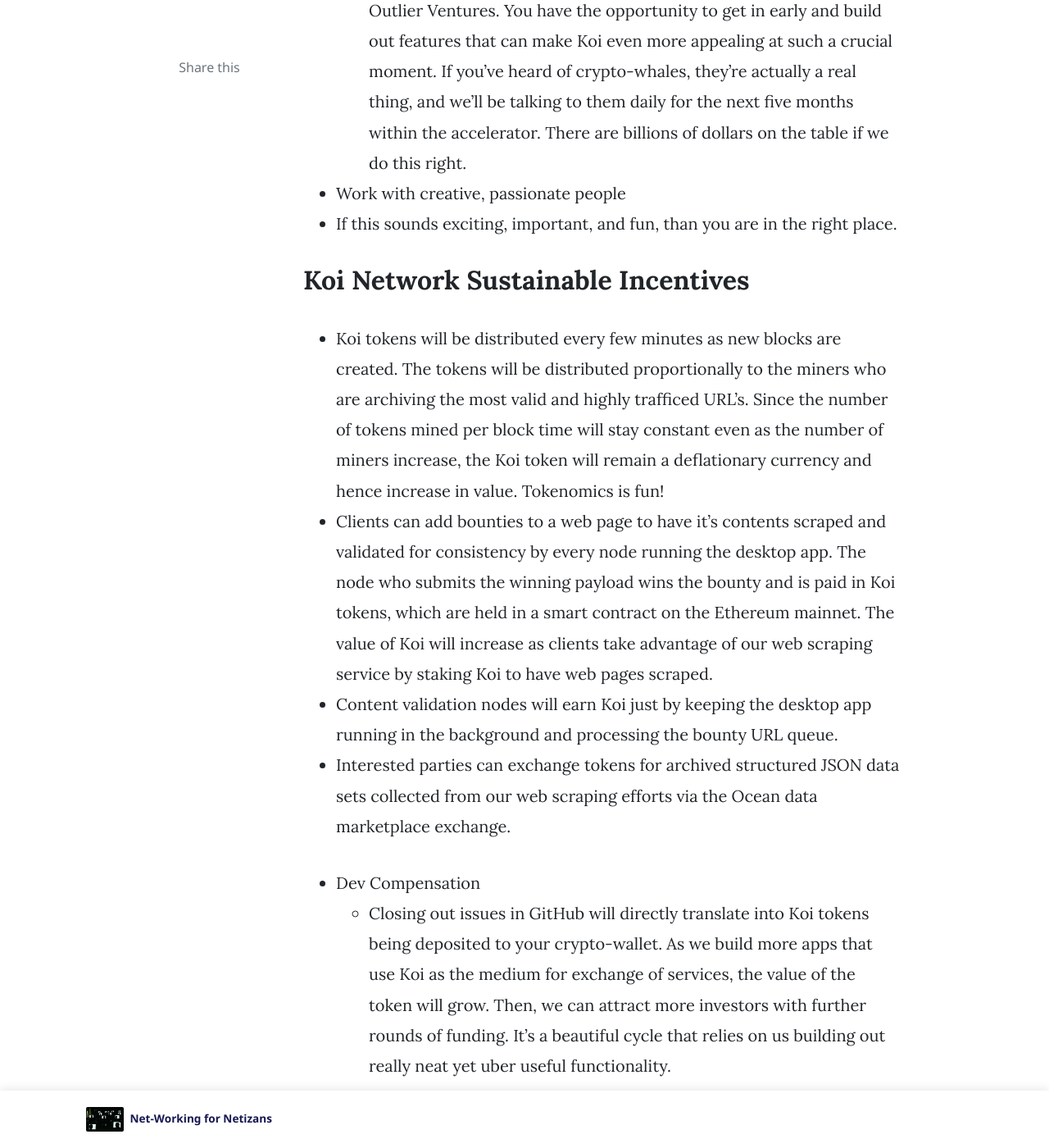
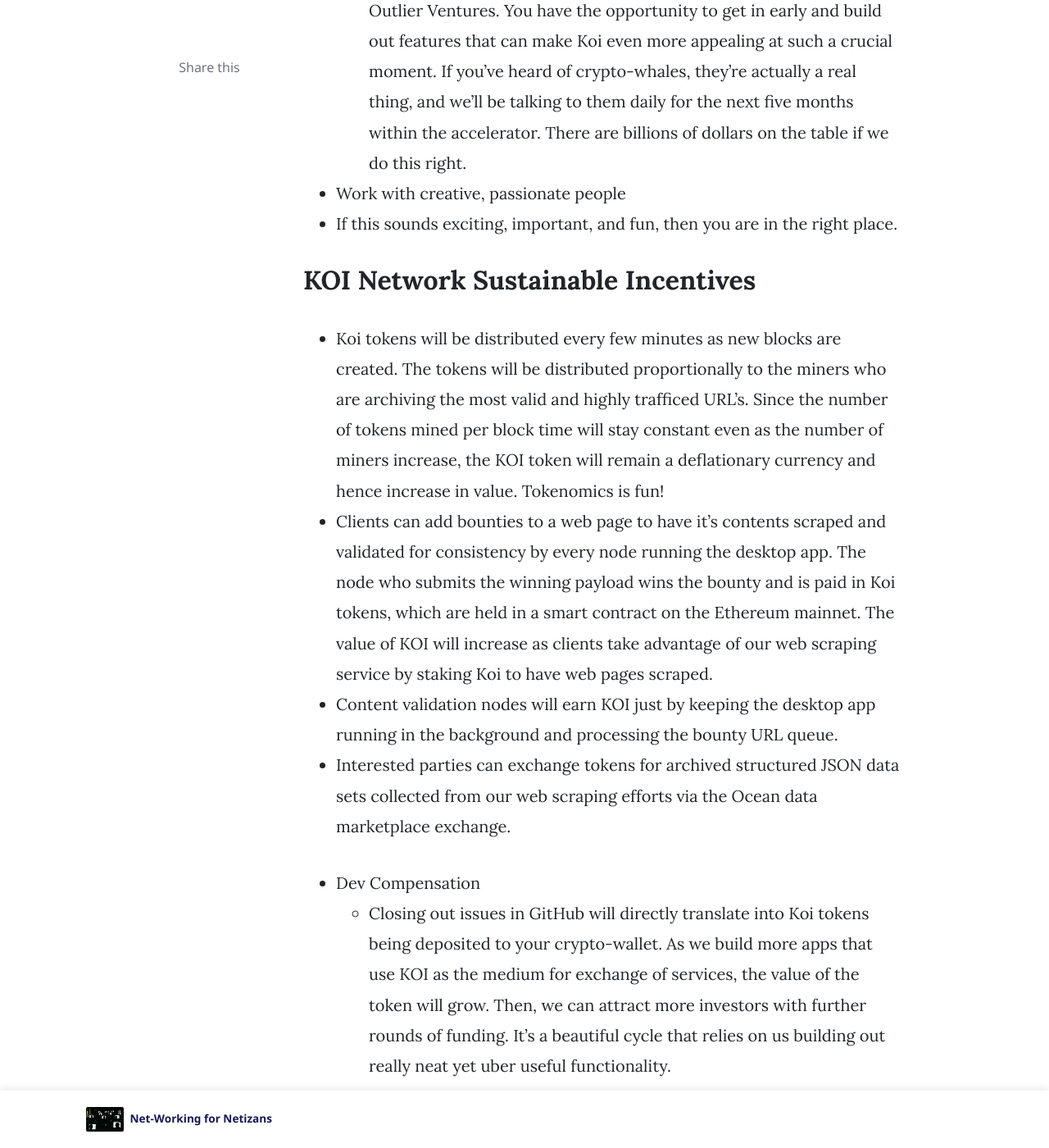
Before and after one commit to tykoii/blog, a Jekyll site: the page built from _posts/2021-01-08-build-honest-archive.md, in a window 1280 px wide and 1400 px high, scrolled down 2705 px. Shown: the whole window at 82% size. Built offline with Jekyll 4.4.1, drawn with Linux system fonts in a browser that asks for light colours; nearby versions of some CDN libraries; comment, search, counter and statistics services are not loaded; some of the changed text lies outside the part shown.

Commit message:
Update 2021-01-08-build-honest-archive.md

```diff
--- a/_posts/2021-01-08-build-honest-archive.md
+++ b/_posts/2021-01-08-build-honest-archive.md
@@ -8,7 +8,7 @@
 
 <h1>KOI: Knowledgeable Open Internet</h1>
 
-It's rare to find an altruistic developer community that's in its infancy and happens to be well-funded.  Welcome to Koi.
+It's rare to find an altruistic developer community that's in its infancy and happens to be well-funded.  Welcome to KOI.
 
 <h2>What Fuels Us</h2>
 KOI directly translates to "Knowledgeable Open Internet". The mission is to incentivize miners such that they retrieve honest curated content to be stored in a decentralized database such as Arweave.  We have come a long way from a simple web-scraping app. The KOI ecosystem now combines a web app, desktop app, data mining scripts, Ethereum smart contracts, KOI coin minting, a data marketplace, and a distributed database in pursuit of our vision. We are helping build a permanently open internet for future generations through the layering of human knowledge.
@@ -28,27 +28,27 @@
 If this distributed software ecosystem excites you, join our Discord community. We talk about all things from tech to tea.
 Join Here: <https://discord.gg/HsnvDFYKck>
 
-If you hang around the Discord and resonate with the mission, we'll invite you to the GitHub repo, which is where the real fun begins. Since we're going through funding rounds, it's important to keep our repos private, but they will be truly open source over time and managed by a Distributed Autonomous Organization (DAO).  Koi has no interest in a single governing body.  Everyone in the DAO will be heard!
+If you hang around the Discord and resonate with the mission, we'll invite you to the GitHub repo, which is where the real fun begins. Since we're going through funding rounds, it's important to keep our repos private, but they will be truly open source over time and managed by a Distributed Autonomous Organization (DAO).  KOI has no interest in a single governing body.  Everyone in the DAO will be heard!
 
 Feel free to poke around the web app and experience a small taste of our built-out web scraping capabilities: <https://goldfishservice.xyz/>
 
-<h2>Koi's Mission</h2>
+<h2>KOI's Mission</h2>
   - Create a platform for scraping the entire web and storing the truthful, indexed, and curated content as the next libary of human knowledge. This is more important than ever as centralized entities move to reshape the internet in their own image.
   - Create a Decentralized Autonomous Organization (DAO)
     - The Koi network will run as a DAO, which is to say that it will be led in a p2p manner.  Token holders can use their KOI to cast votes to determine the type of content to scrape and any other issues that require decision making.  We're all in this together!
   - Acquire funding through Outlier Ventures Basecamp Accelerator program
     - As mentioned, Koi is in the initial stages of funding via investors from Outlier Ventures.  You have the opportunity to get in early and build out features that can make Koi even more appealing at such a crucial moment.  If you've heard of crypto-whales, they're actually a real thing, and we'll be talking to them daily for the next five months within the accelerator.  There are billions of dollars on the table if we do this right.
   - Work with creative, passionate people
-  - If this sounds exciting, important, and fun, than you are in the right place.
+  - If this sounds exciting, important, and fun, then you are in the right place.
 
-  <h2>Koi Network Sustainable Incentives</h2>
-  - Koi tokens will be distributed every few minutes as new blocks are created.  The tokens will be distributed proportionally to the miners who are archiving the most valid and highly trafficed URL's.  Since the number of tokens mined per block time will stay constant even as the number of miners increase, the Koi token will remain a deflationary currency and hence increase in value.  Tokenomics is fun!
-  - Clients can add bounties to a web page to have it's contents scraped and validated for consistency by every node running the desktop app.  The node who submits the winning payload wins the bounty and is paid in Koi tokens, which are held in a smart contract on the Ethereum mainnet.  The value of Koi will increase as clients take advantage of our web scraping service by staking Koi to have web pages scraped.
-  - Content validation nodes will earn Koi just by keeping the desktop app running in the background and processing the bounty URL queue.
+  <h2>KOI Network Sustainable Incentives</h2>
+  - Koi tokens will be distributed every few minutes as new blocks are created.  The tokens will be distributed proportionally to the miners who are archiving the most valid and highly trafficed URL's.  Since the number of tokens mined per block time will stay constant even as the number of miners increase, the KOI token will remain a deflationary currency and hence increase in value.  Tokenomics is fun!
+  - Clients can add bounties to a web page to have it's contents scraped and validated for consistency by every node running the desktop app.  The node who submits the winning payload wins the bounty and is paid in Koi tokens, which are held in a smart contract on the Ethereum mainnet.  The value of KOI will increase as clients take advantage of our web scraping service by staking Koi to have web pages scraped.
+  - Content validation nodes will earn KOI just by keeping the desktop app running in the background and processing the bounty URL queue.
   - Interested parties can exchange tokens for archived structured JSON data sets collected from our web scraping efforts via the Ocean data marketplace exchange.
 
 - Dev Compensation
-  - Closing out issues in GitHub will directly translate into Koi tokens being deposited to your crypto-wallet.  As we build more apps that use Koi as the medium for exchange of services, the value of the token will grow.  Then, we can attract more investors with further rounds of funding.  It's a beautiful cycle that relies on us building out really neat yet uber useful functionality.
+  - Closing out issues in GitHub will directly translate into Koi tokens being deposited to your crypto-wallet.  As we build more apps that use KOI as the medium for exchange of services, the value of the token will grow.  Then, we can attract more investors with further rounds of funding.  It's a beautiful cycle that relies on us building out really neat yet uber useful functionality.
 
 Did I mention that you should join our Discord?
-Koi Channel: <https://discord.gg/HsnvDFYKck>
+KOI Channel: <https://discord.gg/HsnvDFYKck>
```
